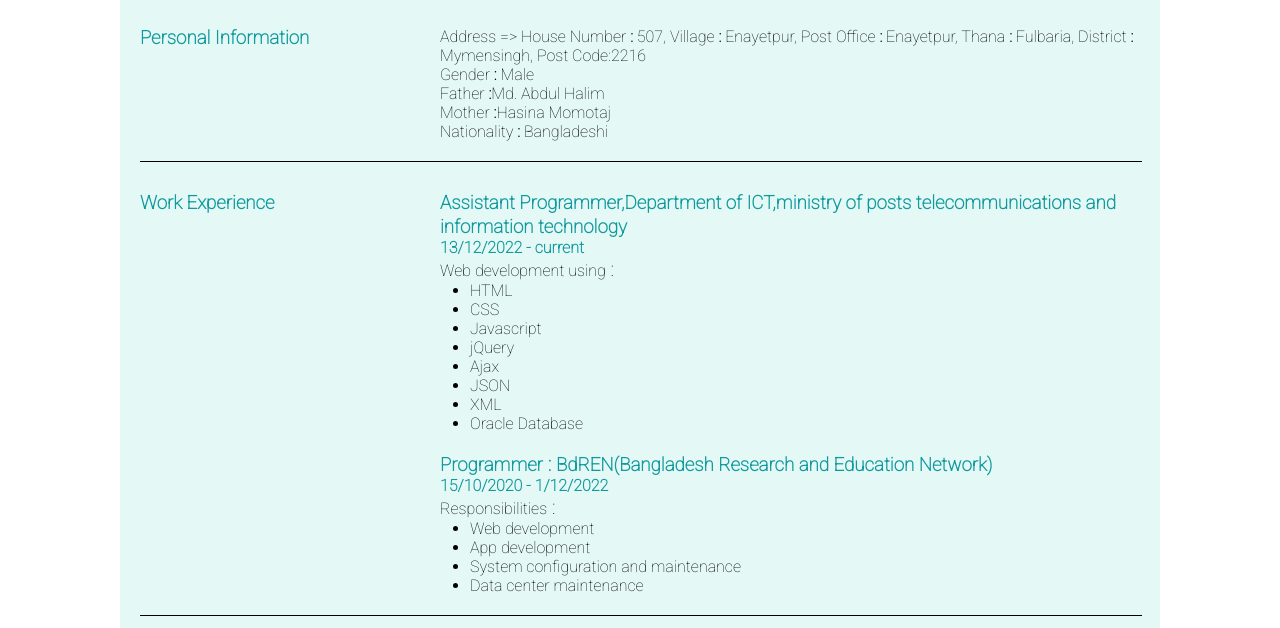
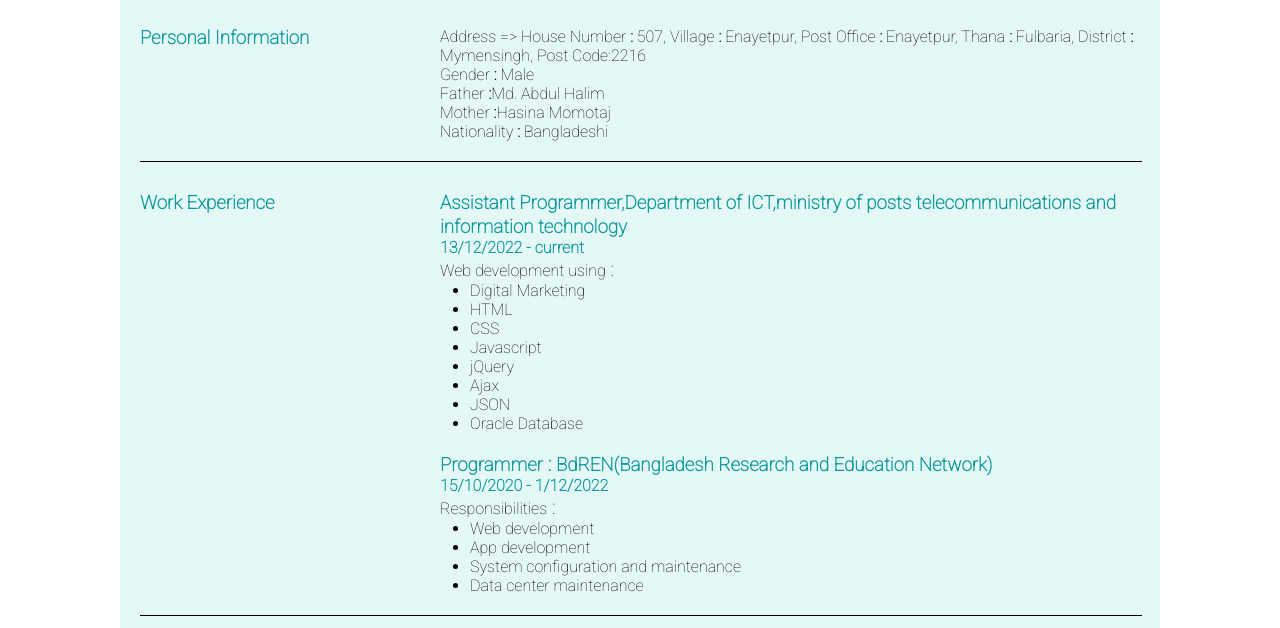
Before and after one commit to hashibmahmud/cv-project, a plain HTML site: page index.html in a window 1280 px wide. Shown: the part 172-800 px from the top of the page. Drawn offline with Linux system fonts and the light colour scheme.

Commit message:
Update index.html

```diff
--- a/index.html
+++ b/index.html
@@ -70,13 +70,13 @@
                   <p>
                       <ul >Web development using<span style="font-size:20px;"> : </span>
                     <div style="margin-left: 30px;">
+                      <li>Digital Marketing</li>
                       <li >HTML</li>
                       <li>CSS</li>
                       <li>Javascript</li>
                       <li>jQuery</li>
                       <li>Ajax</li>
                       <li>JSON</li>
-                      <li>XML</li>
                       <li>Oracle Database</li>
                     </div>
 
```
